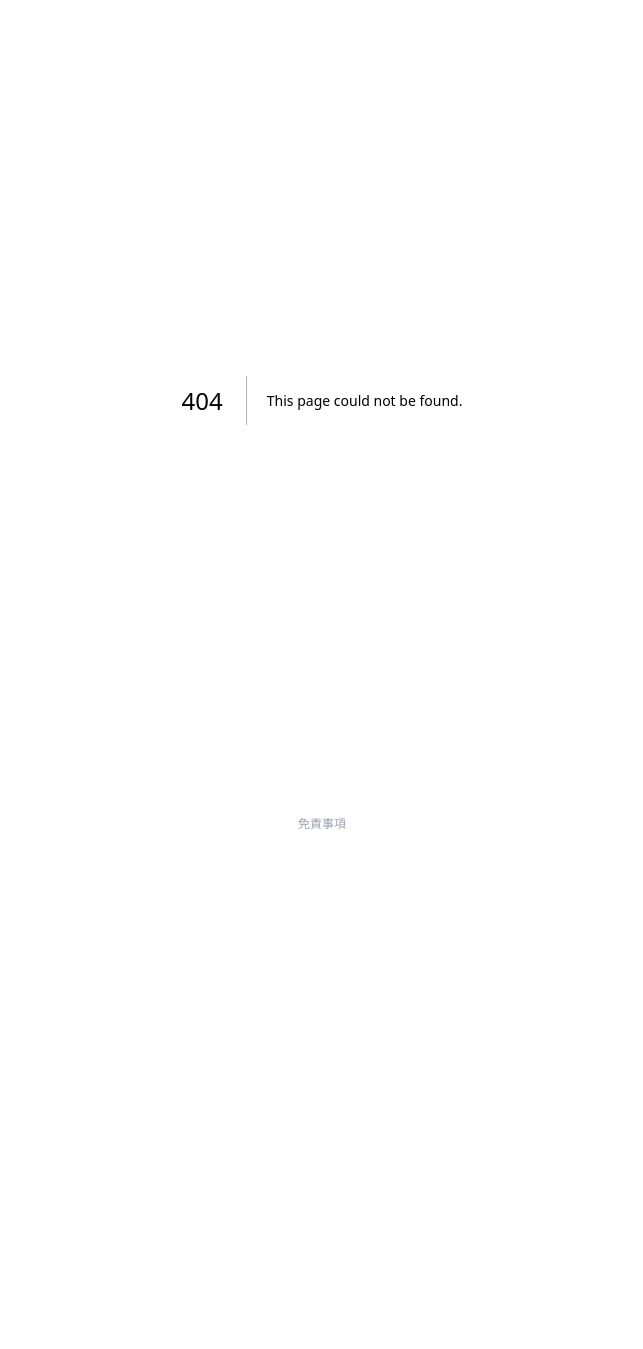
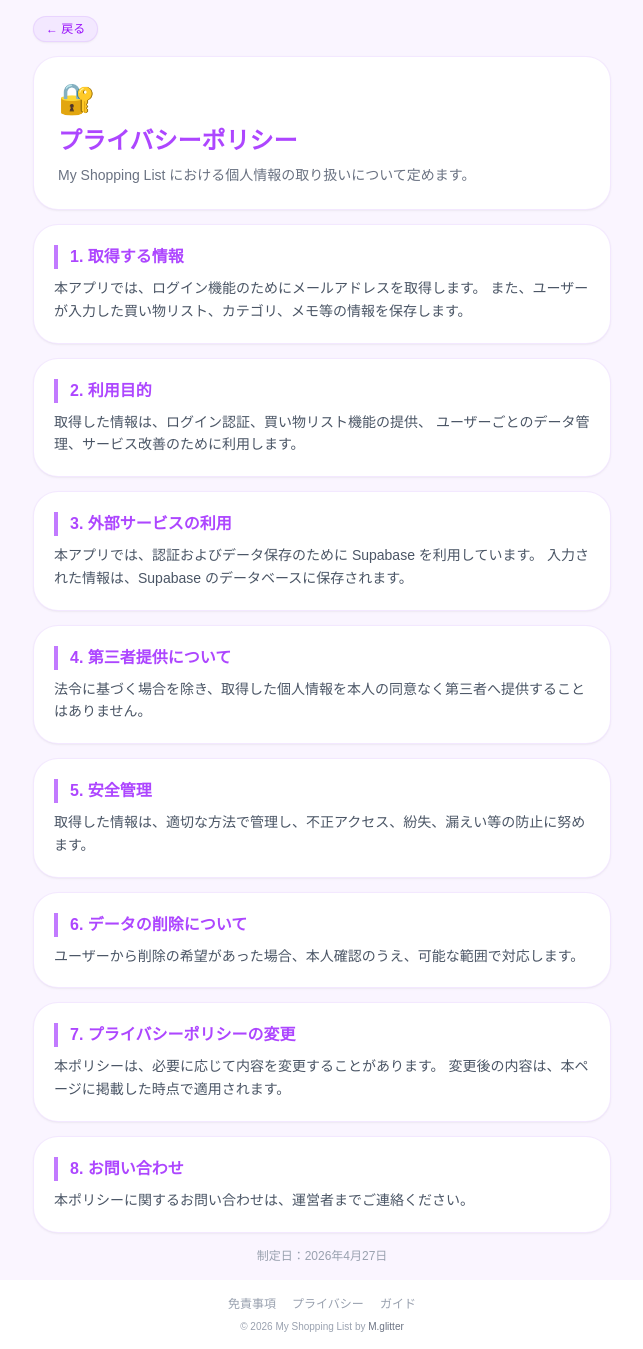
Before and after one commit to mika11247/my-shopping-list, a Next.js app: page /privacy in a window 1280 px wide. Before the commit this address had no page. Shown: the whole page, without its empty margins (318-961 px from the left). Before the commit the page ends 848 px from the top, so only its background shows below. Built offline with nearby package versions, Linux system fonts and the light colour scheme.

Commit message:
プライバシーポリシーを追加

```diff
--- a/app/guide/page.tsx
+++ b/app/guide/page.tsx
@@ -1,7 +1,22 @@
+"use client";
+
+import { useRouter } from "next/navigation";
+
 export default function GuidePage() {
+  const router = useRouter();
+
   return (
     <main className="min-h-screen bg-orange-50 p-4">
       <div className="mx-auto max-w-xl space-y-4">
+
+        {/* ← 戻るボタン（ここに置く） */}
+        <button
+          onClick={() => router.back()}
+          className="w-fit rounded-full bg-orange-100 px-3 py-1 text-xs text-orange-600 shadow ring-1 ring-orange-200 hover:bg-orange-200"
+        >
+          ← 戻る
+        </button>
+
         <div className="rounded-3xl bg-white p-6 shadow-sm ring-1 ring-orange-100">
           <p className="mb-2 text-3xl">🛒</p>
           <h1 className="text-2xl font-bold text-orange-500">
@@ -19,21 +34,9 @@ export default function GuidePage() {
           </h2>
 
           <div className="space-y-3">
-            <GuideItem
-              icon="➕"
-              title="アイテムを追加"
-              text="買いたいものを入力してリストに追加します。"
-            />
-            <GuideItem
-              icon="✅"
-              title="買ったらチェック"
-              text="買い物が終わったらチェックして管理できます。"
-            />
-            <GuideItem
-              icon="🗑️"
-              title="不要なら削除"
-              text="もういらないアイテムは削除できます。"
-            />
+            <GuideItem icon="➕" title="アイテムを追加" text="買いたいものを入力してリストに追加します。" />
+            <GuideItem icon="✅" title="買ったらチェック" text="買い物が終わったらチェックして管理できます。" />
+            <GuideItem icon="🗑️" title="不要なら削除" text="もういらないアイテムは削除できます。" />
           </div>
         </section>
 
@@ -43,26 +46,10 @@ export default function GuidePage() {
           </h2>
 
           <div className="grid gap-3">
-            <GuideItem
-              icon="🔍"
-              title="検索から追加"
-              text="よく使うアイテムは検索してすぐ追加できます。"
-            />
-            <GuideItem
-              icon="💖"
-              title="My items"
-              text="自分用の候補アイテムを編集・管理できます。"
-            />
-            <GuideItem
-              icon="🕒"
-              title="履歴"
-              text="削除したアイテムをあとから確認できます。"
-            />
-            <GuideItem
-              icon="👤"
-              title="My page"
-              text="メール確認やパスワードリセットができます。"
-            />
+            <GuideItem icon="🔍" title="検索から追加" text="よく使うアイテムは検索してすぐ追加できます。" />
+            <GuideItem icon="💖" title="My items" text="自分用の候補アイテムを編集・管理できます。" />
+            <GuideItem icon="🕒" title="履歴" text="削除したアイテムをあとから確認できます。" />
+            <GuideItem icon="👤" title="My page" text="メール確認やパスワードリセットができます。" />
           </div>
         </section>
 
--- a/app/layout.tsx
+++ b/app/layout.tsx
@@ -42,8 +42,24 @@ export default function RootLayout({
         {children}
 
         <footer className="text-center text-xs text-gray-400 py-4">
-          <Link href="/disclaimer">免責事項</Link>
-        </footer>
+  <div className="flex justify-center gap-4">
+    <Link href="/disclaimer" className="hover:text-gray-600">
+      免責事項
+    </Link>
+
+    <Link href="/privacy" className="hover:text-purple-500">
+      プライバシー
+    </Link>
+
+    <Link href="/guide" className="hover:text-orange-500">
+      ガイド
+    </Link>
+  </div>
+
+  <p className="mt-2 text-[10px] text-gray-400">
+  © 2026 My Shopping List by <span className="text-gray-500">M.glitter</span>
+</p>
+</footer>
       </body>
     </html>
   );
--- a/app/page.tsx
+++ b/app/page.tsx
@@ -560,6 +560,13 @@ await supabase
   ガイド ❓
 </button>
 
+<button
+  onClick={() => router.push("/privacy")}
+  className="rounded-full bg-purple-100 px-3 py-1 text-xs text-purple-600 shadow ring-1 ring-purple-200 hover:bg-purple-200"
+>
+  プライバシー 🔐
+</button>
+
 </div>
 
   <p className="mt-2 text-sm text-neutral-600">
--- /dev/null
+++ b/app/privacy/page.tsx
@@ -0,0 +1,87 @@
+"use client";
+
+import { useRouter } from "next/navigation";
+
+export default function PrivacyPage() {
+  const router = useRouter();
+
+  return (
+    <main className="min-h-screen bg-purple-50 p-4">
+      <div className="mx-auto max-w-xl space-y-4">
+        <button
+          onClick={() => router.back()}
+          className="rounded-full bg-purple-100 px-3 py-1 text-xs text-purple-600 shadow ring-1 ring-purple-200 hover:bg-purple-200"
+        >
+          ← 戻る
+        </button>
+
+        <div className="rounded-3xl bg-white p-6 shadow-sm ring-1 ring-purple-100">
+          <p className="mb-2 text-3xl">🔐</p>
+          <h1 className="text-2xl font-bold text-purple-500">
+            プライバシーポリシー
+          </h1>
+          <p className="mt-2 text-sm text-gray-500">
+            My Shopping List における個人情報の取り扱いについて定めます。
+          </p>
+        </div>
+
+        <Section title="1. 取得する情報">
+          本アプリでは、ログイン機能のためにメールアドレスを取得します。
+          また、ユーザーが入力した買い物リスト、カテゴリ、メモ等の情報を保存します。
+        </Section>
+
+        <Section title="2. 利用目的">
+          取得した情報は、ログイン認証、買い物リスト機能の提供、
+          ユーザーごとのデータ管理、サービス改善のために利用します。
+        </Section>
+
+        <Section title="3. 外部サービスの利用">
+          本アプリでは、認証およびデータ保存のために Supabase を利用しています。
+          入力された情報は、Supabase のデータベースに保存されます。
+        </Section>
+
+        <Section title="4. 第三者提供について">
+          法令に基づく場合を除き、取得した個人情報を本人の同意なく第三者へ提供することはありません。
+        </Section>
+
+        <Section title="5. 安全管理">
+          取得した情報は、適切な方法で管理し、不正アクセス、紛失、漏えい等の防止に努めます。
+        </Section>
+
+        <Section title="6. データの削除について">
+          ユーザーから削除の希望があった場合、本人確認のうえ、可能な範囲で対応します。
+        </Section>
+
+        <Section title="7. プライバシーポリシーの変更">
+          本ポリシーは、必要に応じて内容を変更することがあります。
+          変更後の内容は、本ページに掲載した時点で適用されます。
+        </Section>
+
+        <Section title="8. お問い合わせ">
+          本ポリシーに関するお問い合わせは、運営者までご連絡ください。
+        </Section>
+
+        <p className="text-center text-xs text-gray-400">
+          制定日：2026年4月27日
+        </p>
+      </div>
+    </main>
+  );
+}
+
+function Section({
+  title,
+  children,
+}: {
+  title: string;
+  children: React.ReactNode;
+}) {
+  return (
+    <section className="rounded-3xl bg-white p-5 shadow-sm ring-1 ring-purple-100">
+      <h2 className="mb-2 border-l-4 border-purple-400 pl-3 font-bold text-purple-500">
+        {title}
+      </h2>
+      <p className="text-sm leading-relaxed text-gray-600">{children}</p>
+    </section>
+  );
+}
```
